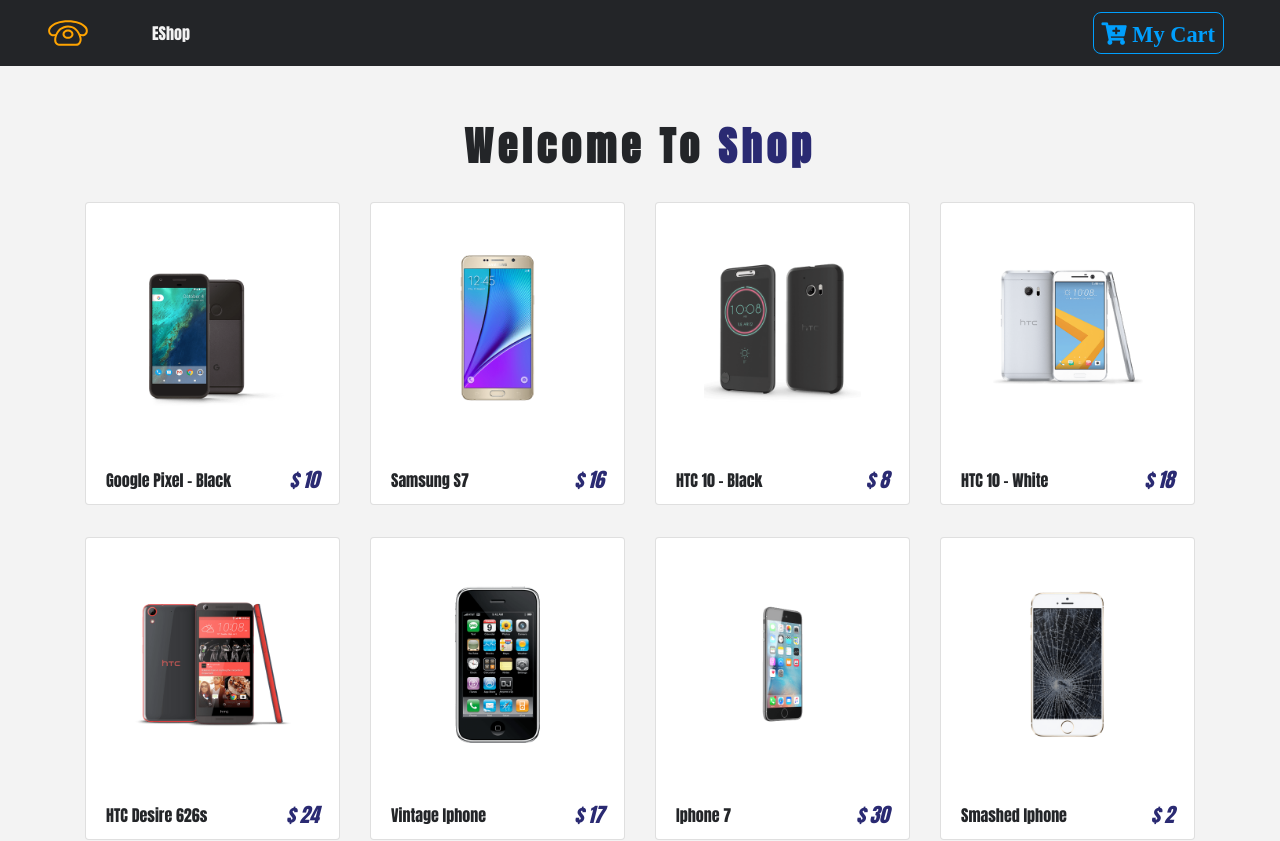
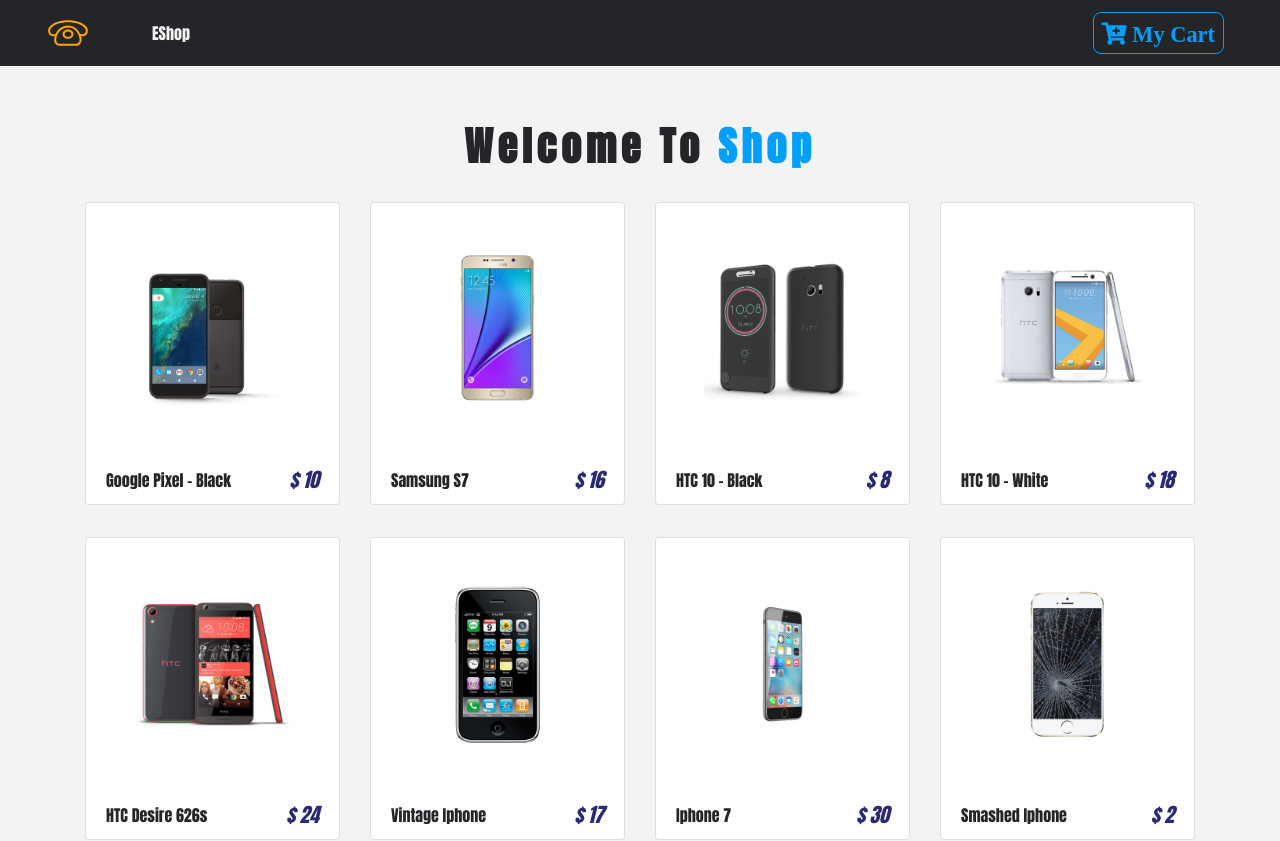
Before and after one commit to happybear8100/Ecommerce, a React (Create React App) app: page / in a window 1280 px wide. Shown: the top 841 px of the page. Built offline with nearby package versions, Linux system fonts and the light colour scheme.

Commit message:
Update some color in productlist

```diff
--- a/src/components/Title.js
+++ b/src/components/Title.js
@@ -5,7 +5,7 @@
         <div className="row">
             <div className="col-10 mx-auto my-2 text-center text-title">
                 <h1 className="text-capitalize font-weight-bold">
-                    {name}  <strong className="text-blue">{title}</strong>
+                    {name}  <strong className="text-bright">{title}</strong>
                 </h1>
             </div>
         </div>
```
